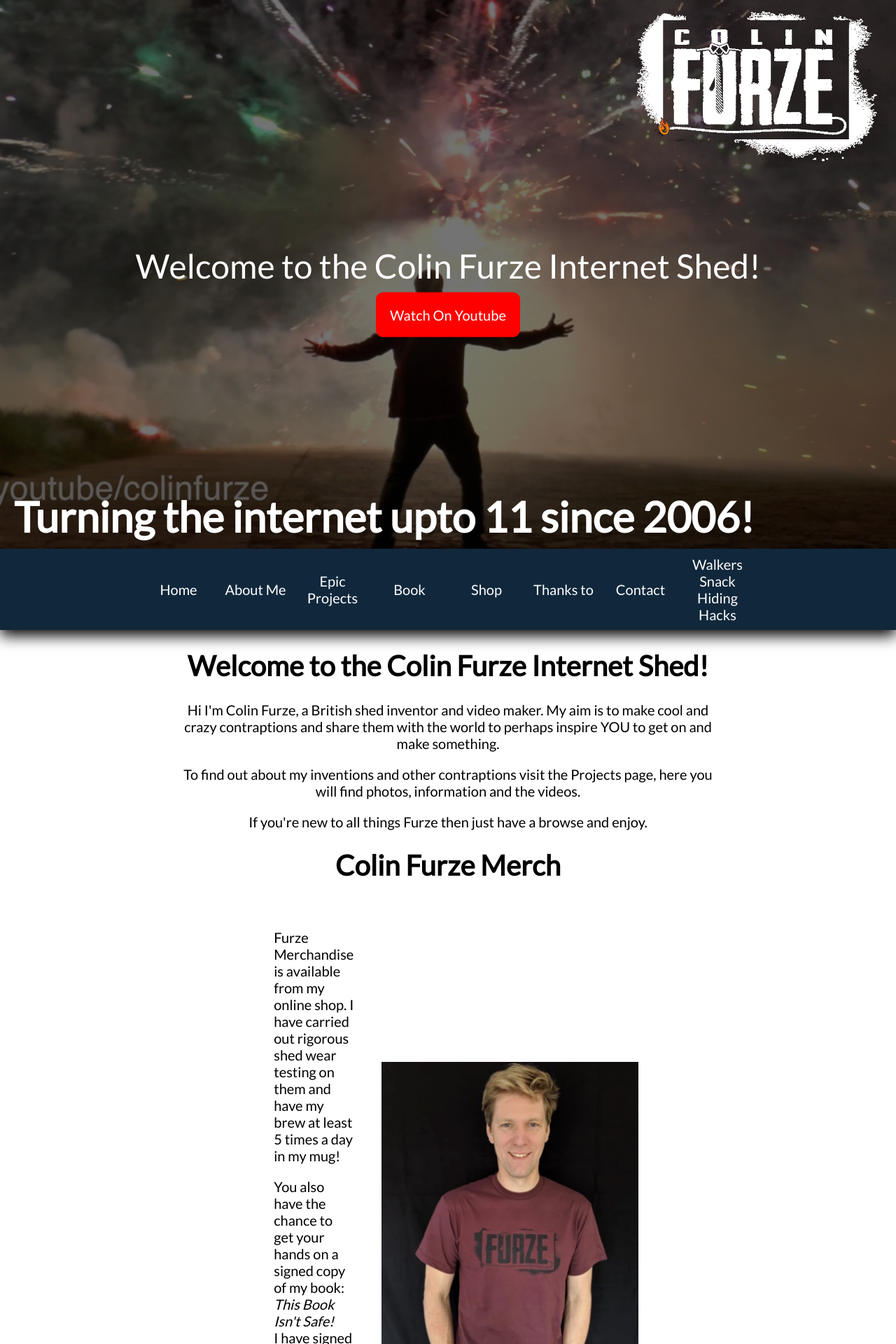
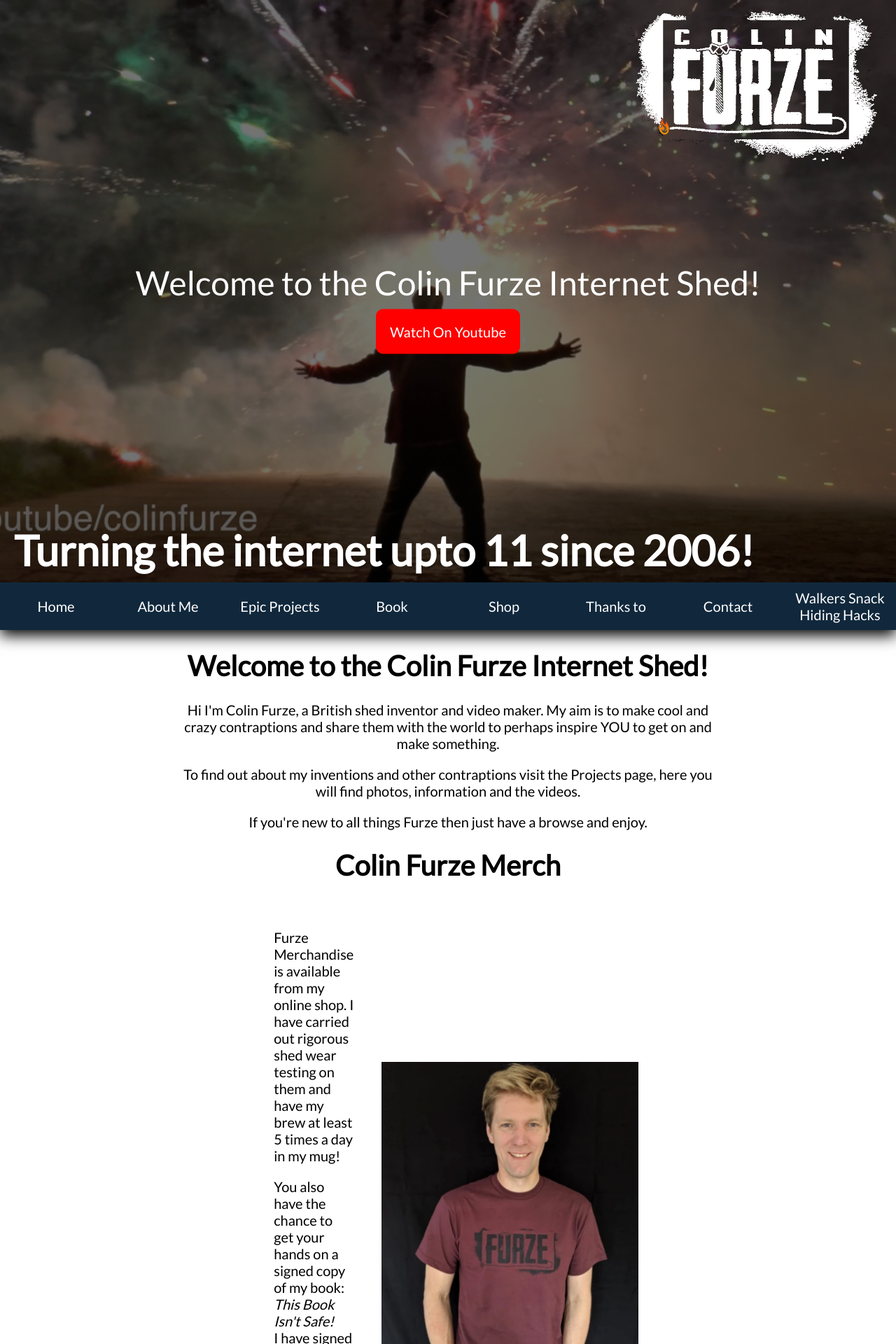
Before and after one commit to likahey/jekyll-test, a Jekyll site: the page furze/colin.html, which Jekyll copies as it is, in a window 1280 px wide. Shown: the top 1920 px of the page at 70% size. Built offline with Jekyll 4.4.1, drawn with Linux system fonts in a browser that asks for light colours.

Commit message:
Update colin.html

```diff
--- a/furze/colin.html
+++ b/furze/colin.html
@@ -26,7 +26,7 @@
         margin: 0;
         box-shadow: 0px 8px 20px 0px black;
         background-color: #11283C;
-        padding: 0 200px;
+        padding: 0;
       }
 
       nav a:hover {
```
